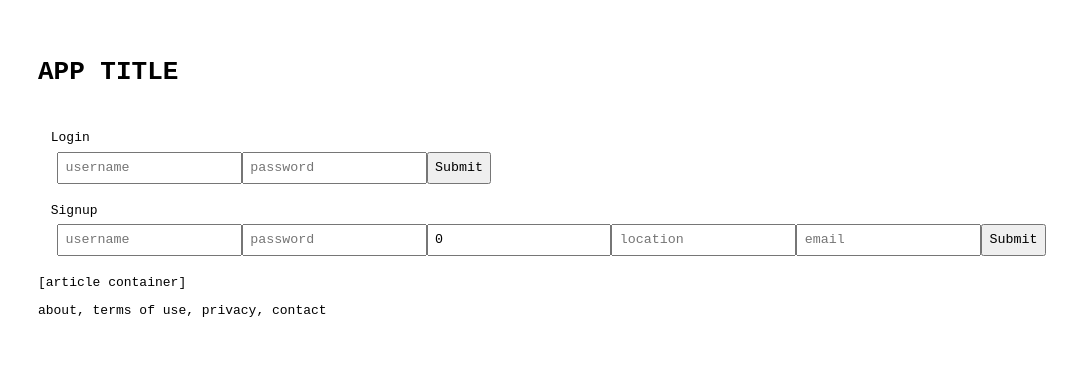
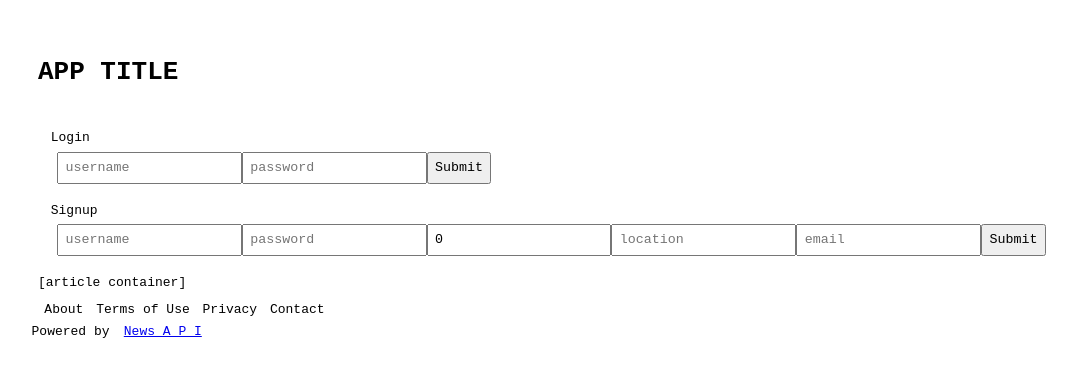
Before and after one commit to joesyverson/news-app, a React (Create React App) app in the folder frontend/: page / in a window 1280 px wide. Shown: the top 376 px of the page, without its empty margins (2-1079 px from the left). Built offline with nearby package versions, Linux system fonts and the light colour scheme.

Commit message:
footer matter assigned to spans | added API attribution

```diff
--- a/frontend/src/App.js
+++ b/frontend/src/App.js
@@ -1,5 +1,5 @@
 import React from 'react';
-import {Switch, Route} from 'react-router-dom';
+import {Switch, Route, Link} from 'react-router-dom';
 
 import ArticleContainer from './ArticleContainer.js';
 import Profile from './Profile.js';
@@ -7,7 +7,7 @@ import Profile from './Profile.js';
 class App extends React.Component {
 
   state = {
-    extAPIArticles: []
+    extAPIArticles: [],
   }
 
   render() {
@@ -23,8 +23,12 @@ class App extends React.Component {
             render={(routerProps) => <ArticleContainer {...routerProps}/>}/>
         </Switch>
         <div>
-          about, terms of use, privacy, contact
+          <span>About</span>
+          <span>Terms of Use</span>
+          <span>Privacy</span>
+          <span>Contact</span>
         </div>
+        Powered by <a href="https://newsapi.org" target="blank">News A P I</a>
       </div>
     );
   }
```
